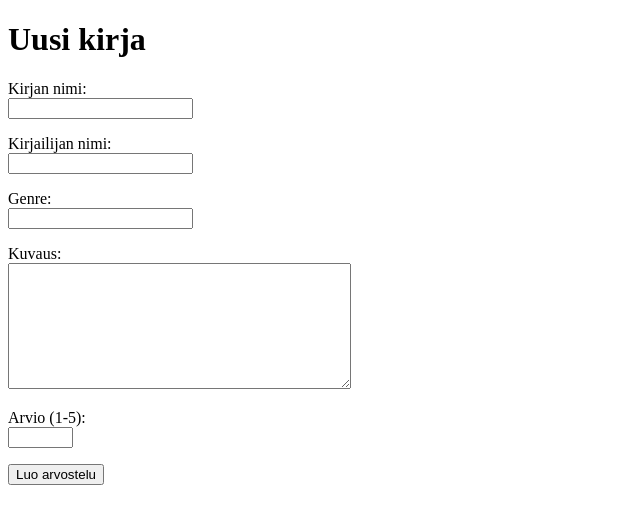
After one commit to Kaikkinimet/Kirjasovellus, a Flask app: page /new_item in a window 1280 px wide. The commit adds this page. Shown: the top 524 px of the page, without its empty margins (0-640 px from the left). Run offline with Flask 3, Linux system fonts and the light colour scheme.

Commit message:
osa 3_1/2

```diff
--- a/app.py
+++ b/app.py
@@ -12,6 +12,10 @@ app.secret_key = config.secret_key
 @app.route("/")
 def index():
     return render_template("index.html")
+
+@app.route("/new_item")
+def new_item():
+    return render_template("new_item.html")
 
 @app.route("/register")
 def register():
--- a/templates/index.html
+++ b/templates/index.html
@@ -19,7 +19,10 @@
     <a href="/login">Kirjaudu sisään</a>
     <a href="/register">Luo tunnus</a>
     <a href="/logout">Kirjaudu ulos</a>
+</p>
 
+<p>
+<a href="/new_item">Uusi ilmoitus</a>
 </p>
 
 </body>
--- /dev/null
+++ b/templates/new_item.html
@@ -0,0 +1,49 @@
+<!DOCTYPE html>
+<html>
+
+<head>
+  <title>Uusi kirja</title>
+</head>
+
+<body>
+    <h1>Uusi kirja</h1>
+  <form action="/create_item" method="post">
+
+    <p>
+      Kirjan nimi: <br />
+      <input type="text" name="title" />
+    </p>
+
+    <p>
+      Kirjailijan nimi: <br />
+      <input type="text" name="author" />
+    </p>
+
+    <p>
+        Genre: <br />
+        <input type="text" name="genre">
+    </p>
+
+    <p>
+        Kuvaus: <br />
+        <textarea rows="8" cols="40"></textarea>
+    </p>
+
+    <p>
+        Arvio (1-5): <br />
+        <input type="text" name="rate" size="5">
+    </p>
+
+
+    <p>
+
+    </p>
+
+
+
+        <input type="submit" value="Luo arvostelu" />
+
+    </form>
+</body>
+
+</html>
```
